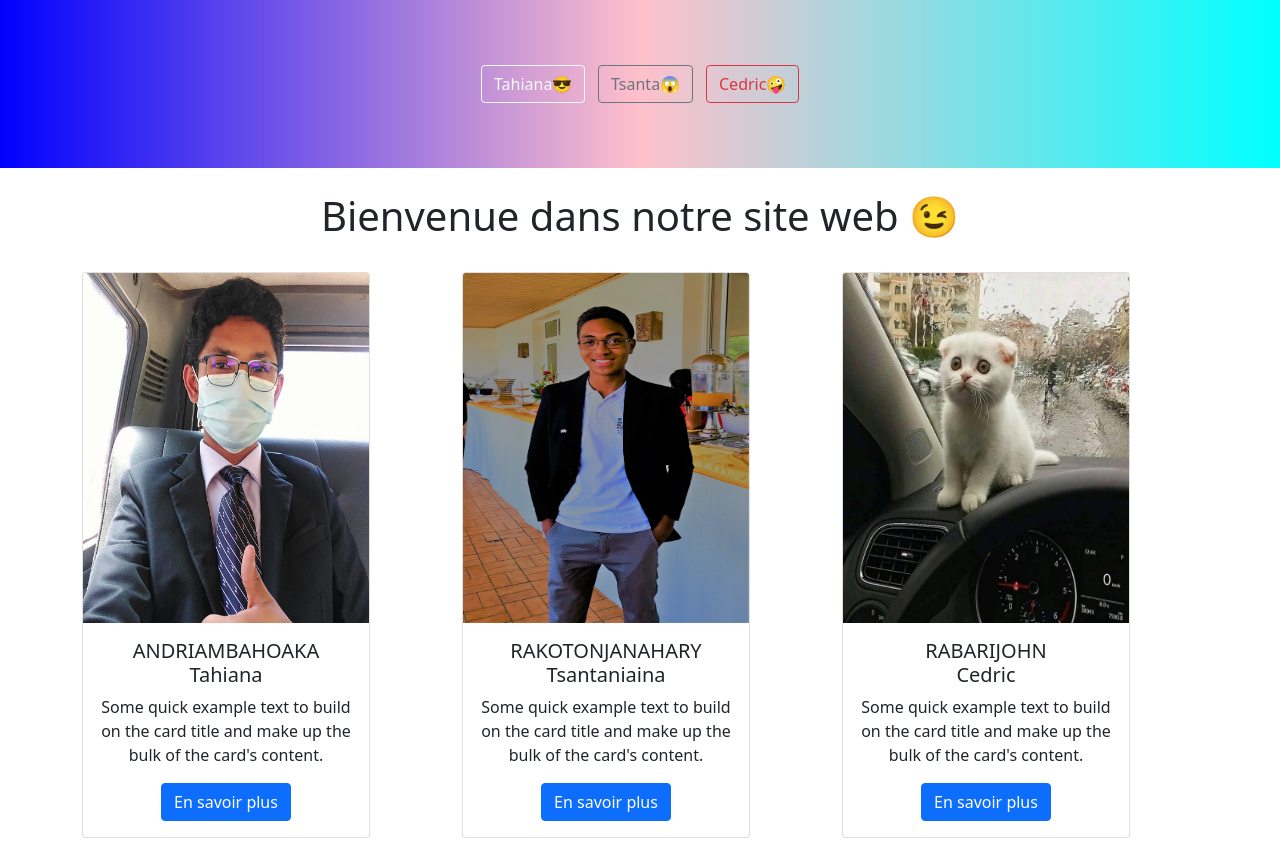
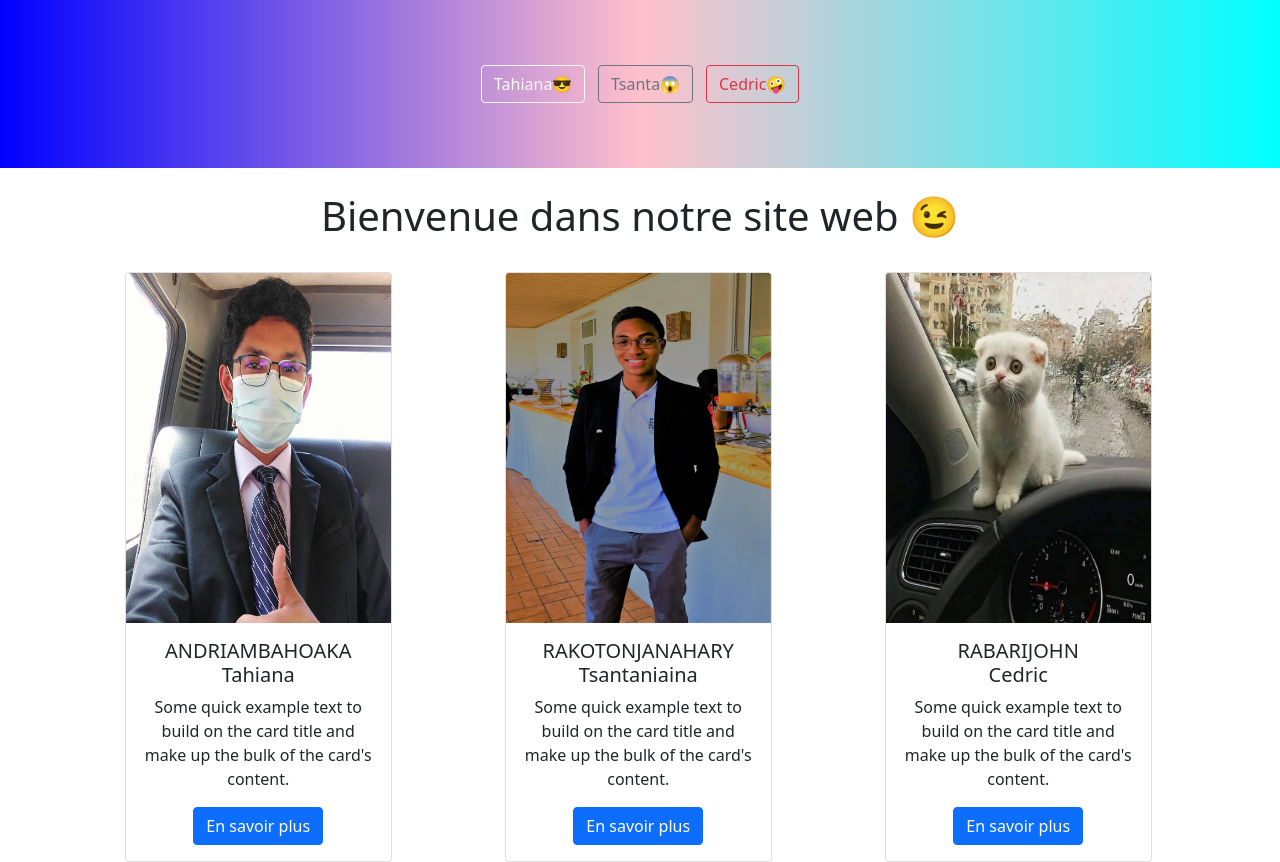
Before and after one commit to TahianaAndriambahoaka/fianarana-react, a React (Create React App) app: page / in a window 1280 px wide. Before the commit the page ends 838 px from the top, so only its background shows below. Built offline with nearby package versions, Linux system fonts and the light colour scheme.

Commit message:
Update Content.js

```diff
--- a/src/Components/Content.js
+++ b/src/Components/Content.js
@@ -14,7 +14,7 @@
             <br/>
             <div className='row' style={{textAlign:"center"}}>
                 <div className='col-4 animate__animated animate__slideInLeft'>
-                    <div className="card" style={{width: "18rem"}}>
+                    <div className="card" style={{width: "75%", marginLeft:"12%"}}>
                         <img className="card-img-top" src={ImageTahiana} alt="Image" height="350px"/>
                         <div className="card-body">
                             <h5 className="card-title">ANDRIAMBAHOAKA Tahiana</h5>
@@ -24,7 +24,7 @@
                     </div>
                 </div>
                 <div className='col-4 animate__animated animate__slideInUp'>
-                    <div className="card" style={{width: "18rem"}}>
+                    <div className="card" style={{width: "75%", marginLeft:"12%"}}>
                         <img className="card-img-top" src={ImageTsanta} alt="Image" height="350px"/>
                         <div className="card-body">
                             <h5 className="card-title">RAKOTONJANAHARY Tsantaniaina</h5>
@@ -34,7 +34,7 @@
                     </div>
                 </div>
                 <div className='col-4 animate__animated animate__slideInRight'>
-                    <div className="card" style={{width: "18rem"}}>
+                    <div className="card" style={{width: "75%", marginLeft:"12%"}}>
                         <img className="card-img-top" src={ImageCedric} alt="Image" height="350px"/>
                         <div className="card-body">
                             <h5 className="card-title">RABARIJOHN <br/> Cedric</h5>
```
